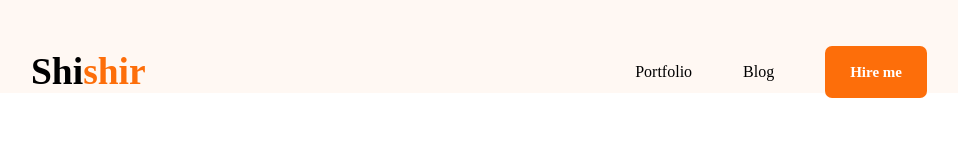
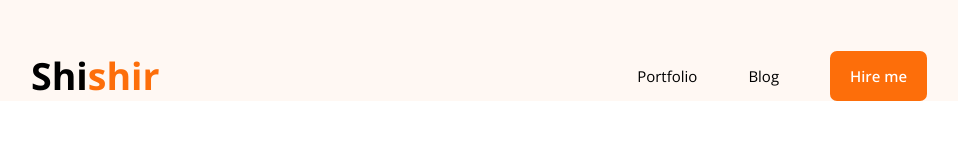
Before and after one commit to webdevshishir/myfirstportfolio, a plain HTML site: page index.html in a window 1280 px wide. Shown: the whole page, without its empty margins (161-1119 px from the left). Drawn offline with nearby package versions, Linux system fonts and the light colour scheme.

Commit message:
Navbar and LOGO Set up done

```diff
--- a/index.html
+++ b/index.html
@@ -11,7 +11,7 @@
 
 <link rel="stylesheet" href="styles/style.css">
 </head>
-<body>
+<body class="font-open-sans ">
 
     <header >
         <nav class="Navbar">
@@ -22,8 +22,8 @@
 
            <ul class="menu">
 
-            <li>Portfolio</li>
-            <li>Blog</li>
+            <li><a href="#">Portfolio</a></li>
+            <li><a href="#">Blog</a></li>
             <li><buttogitn class="btn">Hire me</button></li>
 
            </ul>
--- a/styles/style.css
+++ b/styles/style.css
@@ -47,14 +47,21 @@ nav{
  nav .menu{
     display: flex;
     list-style: none;
-    text-decoration-style: none;
+    text-decoration: none;
     gap: 51px;
     align-items: center;
  }
 
  nav .menu a{
     font-size: 15px;
+    text-decoration: none;
+    color: black;
 
+ }
+
+ nav .menu a:hover{
+    background-color: #FD6E0A;
+    color: white;
 
  }
 
@@ -65,7 +72,7 @@ nav{
     font-size: 15px;
     border: none;
     border-radius: 7px;
-    padding: 18px 25px;
+    padding: 15px 20px;
     color: white;
     font-weight: 550;
  }
```
